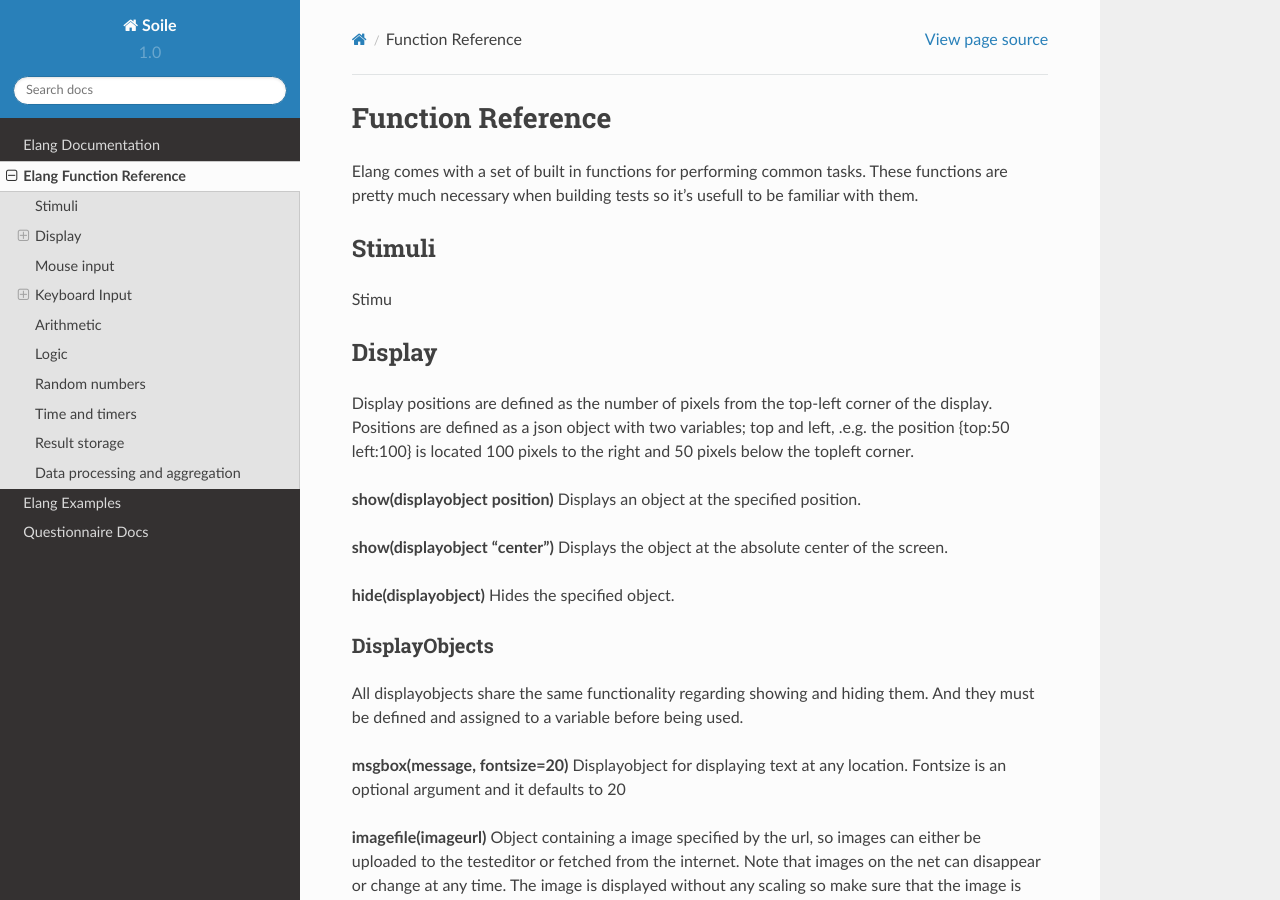
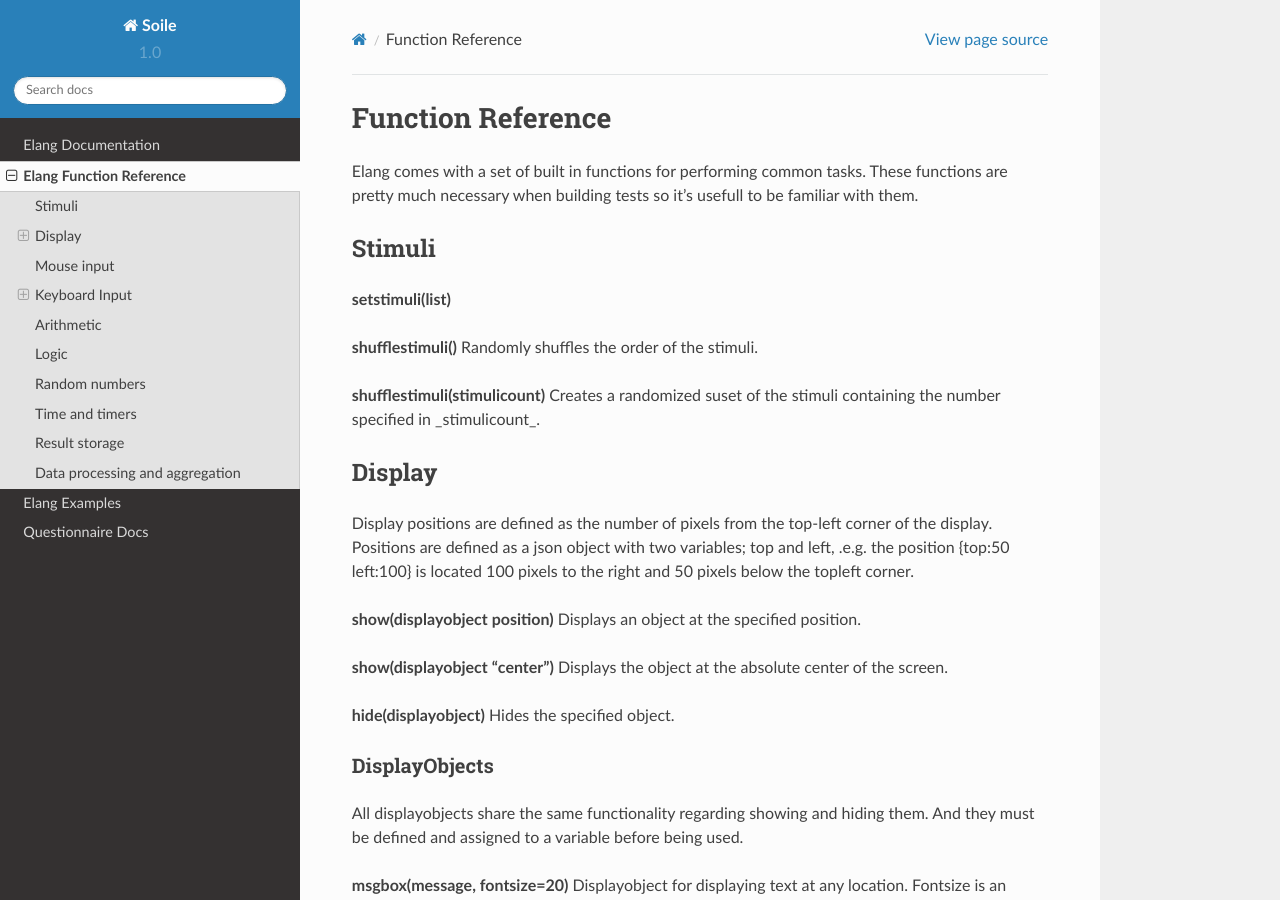
Before and after one commit to Abo-Soile/SOILE-Backend, a Sphinx documentation site: the page built from docs/functions.rst, in a window 1280 px wide and 900 px high. Built offline with Sphinx 7.4.7 and the Read the Docs theme 2.0.0, drawn with Linux system fonts in a browser that asks for light colours.

Commit message:
Removed the pickstimulisubset() function and replaced it with shufflestimuli(count). A normal shuffle is performed if no value is passed to the function

```diff
--- a/docs/functions.rst
+++ b/docs/functions.rst
@@ -8,8 +8,13 @@ Elang comes with a set of built in functions for performing common tasks. These
 Stimuli
 #######
 
-Stimu
+**setstimuli(list)**
 
+**shufflestimuli()**
+Randomly shuffles the order of the stimuli.
+
+**shufflestimuli(stimulicount)**
+Creates a randomized suset of the stimuli containing the number specified in _stimulicount_.
 
 #######
 Display
```
Also changed, not shown: 1 other file.
